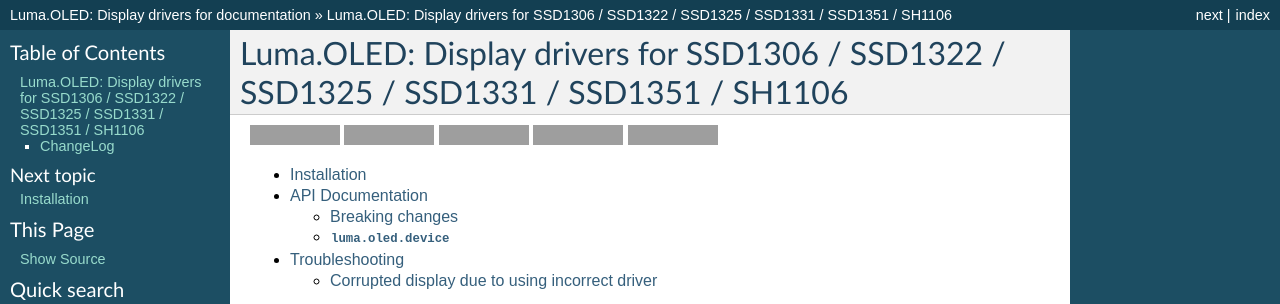
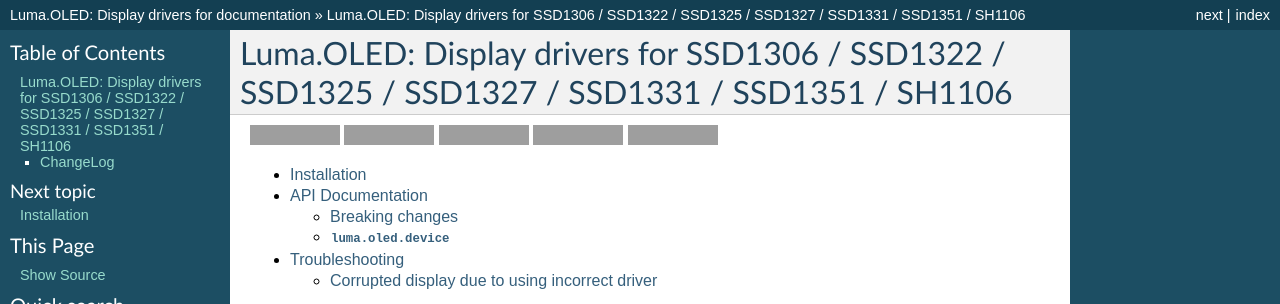
Before and after one commit to rm-hull/luma.oled, a Sphinx documentation site: the page built from doc/index.rst, in a window 1280 px wide and 900 px high, cut to the strip 0-304 px from the top of the window. Built offline with Sphinx 7.4.7, drawn with Linux system fonts in a browser that asks for light colours; pages that are not in the unit, such as notebooks, are missing from menus; the version number could not be read and is left out; some of the changed text lies outside the part shown; grey boxes are pictures that could not be loaded.

Commit message:
add more SSD1327 references

```diff
--- a/doc/index.rst
+++ b/doc/index.rst
@@ -1,5 +1,5 @@
-Luma.OLED: Display drivers for SSD1306 / SSD1322 / SSD1325 / SSD1331 / SSD1351 / SH1106
-=======================================================================================
+Luma.OLED: Display drivers for SSD1306 / SSD1322 / SSD1325 / SSD1327 / SSD1331 / SSD1351 / SH1106
+=================================================================================================
 .. image:: https://travis-ci.org/rm-hull/luma.oled.svg?branch=master
    :target: https://travis-ci.org/rm-hull/luma.oled
 
--- a/setup.py
+++ b/setup.py
@@ -45,7 +45,7 @@ setup(
     author="Richard Hull",
     author_email="richard.hull@destructuring-bind.org",
     description=("A small library to drive an OLED device with either "
-                 "SSD1306, SSD1322, SSD1325, SSD1331, SSD1351 or SH1106 chipset"),
+                 "SSD1306, SSD1322, SSD1325, SSD1327, SSD1331, SSD1351 or SH1106 chipset"),
     long_description="\n\n".join([README, CONTRIB, CHANGES]),
     license="MIT",
     keywords=("raspberry pi rpi oled display screen "
```
